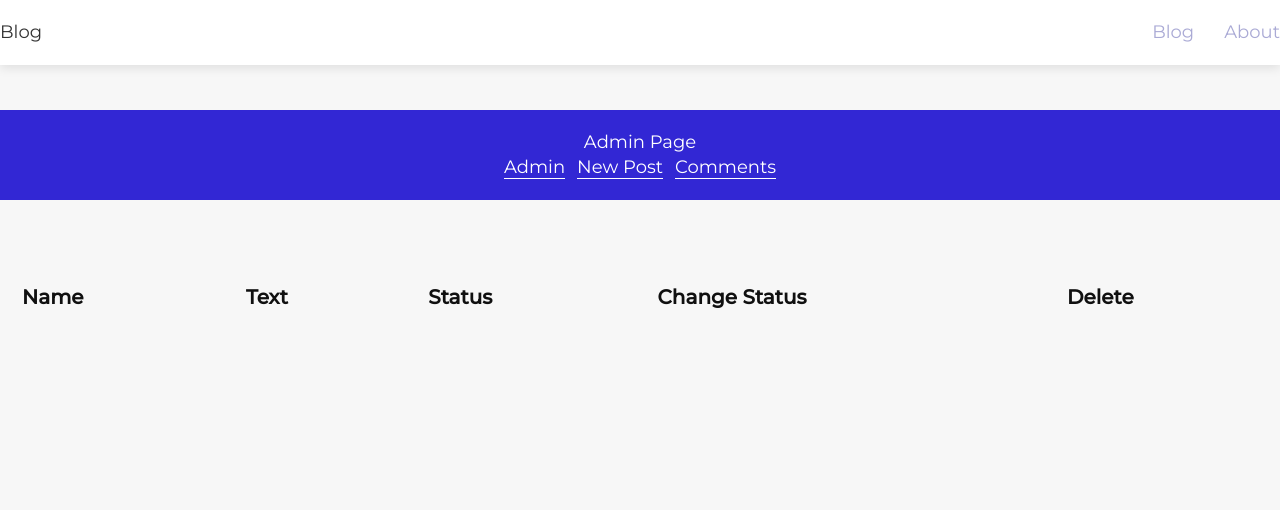
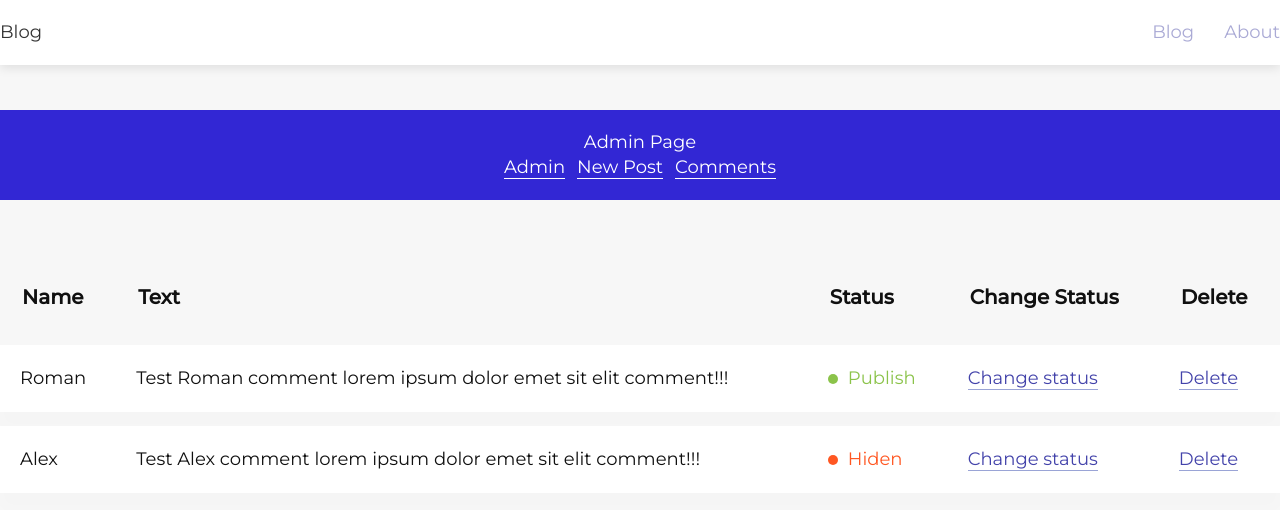
Before and after one commit to ukrmatsypula/jack-nt, a Nuxt app: page /admin/comments in a window 1280 px wide. Shown: the top 510 px of the page. Built offline with nearby package versions, Linux system fonts and the light colour scheme.

Commit message:
refactor: change CommentTable status

```diff
--- a/assets/scss/common/status.scss
+++ b/assets/scss/common/status.scss
@@ -1,11 +1,11 @@
 .status {
-  margin-right: 10px;
   &:before {
     display: inline-block;
-    content: '\A';
+    content: "\A";
     width: 10px;
     height: 10px;
     border-radius: 50%;
+    margin-right: 10px;
   }
   &.false {
     color: #ff5722;
--- a/pages/admin/comments/index.vue
+++ b/pages/admin/comments/index.vue
@@ -3,14 +3,16 @@
     <CommentTable
       :thead="['Name', 'Text', 'Status', 'Change Status', 'Delete']"
     >
-    <tbody name="tbody">
-      <tr v-for="(comment, index) in comments" :key="index">
+    <tbody slot="tbody">
+      <tr v-for="comment in comments" :key="comment.id">
         <td><span>{{ comment.name }}</span></td>
         <td><span>{{ comment.text }}</span></td>
-        <td v-if="comment.status"><span class="status true">Publish</span></td>
-        <td v-else><span class="status false">Hiden</span></td>
-        <td><span>{{ comment.changeStatus }}</span></td>
-        <td><span>{{ comment.delete }}</span></td>
+        <td>
+          <span v-if="comment.status" class="status true">Publish</span>
+          <span v-else class="status false">Hiden</span>
+          </td>
+        <td><span @click="changeComment(comment.id)" class="link">Change status</span></td>
+        <td><span @click="deleteComment(comment.id)" class="link">Delete</span></td>
       </tr>
     </tbody>
     </CommentTable>
@@ -42,9 +44,12 @@ export default {
     ],
   }),
   methods: {
-    onSubmit(newPost) {
-      console.log("Post Editing");
-      console.log(newPost);
+    changeComment(id) {
+      console.log(`Change comment id - ${id}`);
+    },
+
+    deleteComment(id) {
+      console.log(`delete comment id - ${id}`);
     },
   },
 };
```
